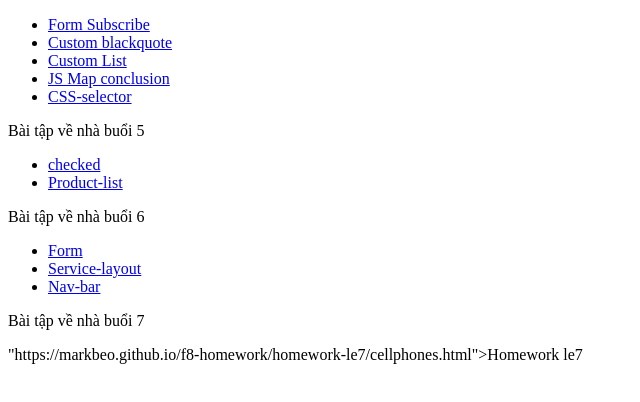
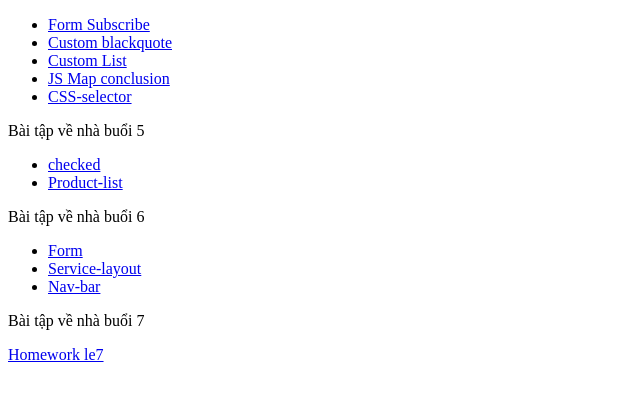
Before and after one commit to Markbeo/f8-homework, a website: page index.html in a window 1280 px wide. Shown: the whole page, without its empty margins (0-640 px from the left). Drawn offline with Linux system fonts and the light colour scheme.

Commit message:
Nộp bài tập ngày 7

```diff
--- a/index.html
+++ b/index.html
@@ -29,7 +29,7 @@
 </ul>
 
 <p>Bài tập về nhà buổi 7</p>
-"https://markbeo.github.io/f8-homework/homework-le7/cellphones.html">Homework le7</a>
+<a href="https://markbeo.github.io/f8-homework/homework-le7/cellphones.html">Homework le7</a>
 
 </body>
 </html>
```
